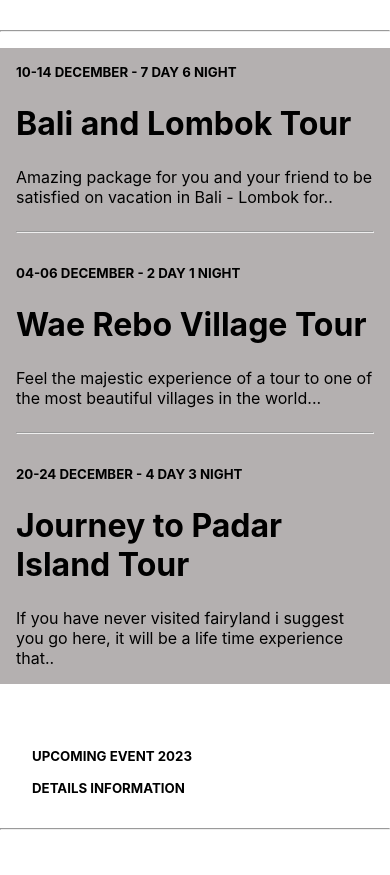
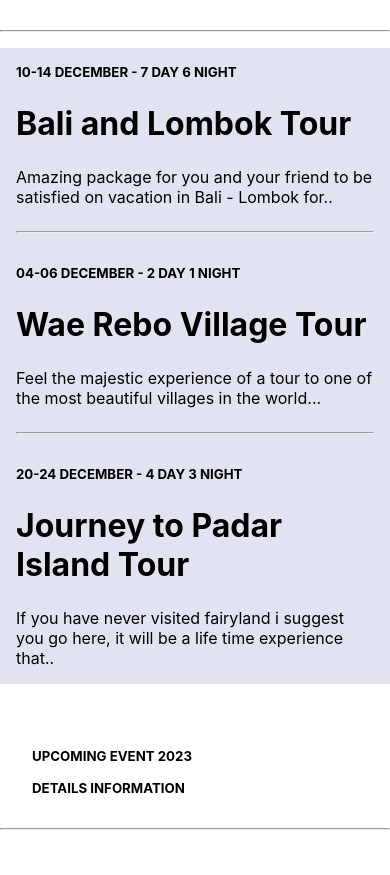
Before and after one commit to L4KsHM1/Travela, a website built with Vite: page index.html in a window 390 px wide. Shown: the part 1436-2311 px from the top of the page. Built offline with nearby package versions, Linux system fonts and the light colour scheme.

Commit message:
responsive

```diff
--- a/style.css
+++ b/style.css
@@ -226,11 +226,11 @@ a {
   }
   .tour-shift {
     padding: 1rem;
-    background-color: rgb(180, 176, 176);
+    background-color: rgb(225, 228, 240);
   }
   .shift {
     padding: 1rem;
-    background-color: rgb(180, 176, 176);
+    background-color: rgb(225, 228, 240);
   }
   .shift-sec h1 {
     /* font-size: 1.5rem; */
```
